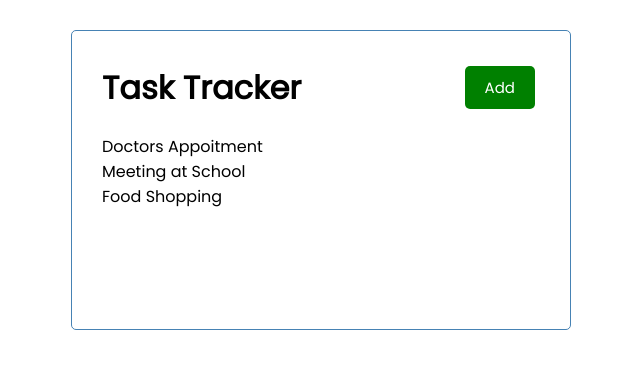
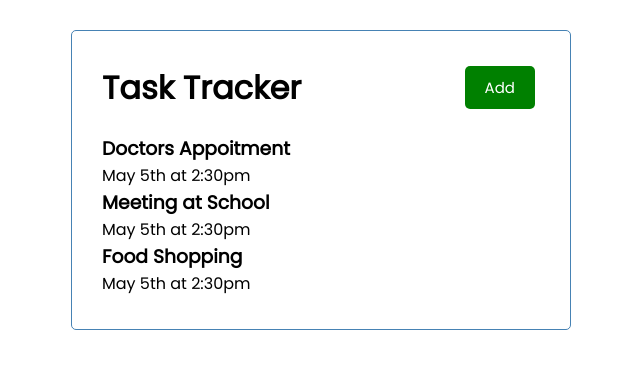
Before and after one commit to deogemini/TaskTrackerApp, an Angular app: page / in a window 1280 px wide. Shown: the top 368 px of the page, without its empty margins (319-959 px from the left). Built offline with nearby package versions, Linux system fonts and the light colour scheme.

Commit message:
embeding task-item component in  tasks component

```diff
--- a/src/app/components/task-item/task-item.component.html
+++ b/src/app/components/task-item/task-item.component.html
@@ -1 +1,4 @@
-<p>task-item works!</p>
+<div class="task">
+  <h3>{{ task.text }}</h3>
+  <p>{{ task.day }}</p>
+</div>
--- a/src/app/components/task-item/task-item.component.ts
+++ b/src/app/components/task-item/task-item.component.ts
@@ -1,4 +1,5 @@
-import { Component, OnInit } from '@angular/core';
+import { Component, OnInit ,Input} from '@angular/core';
+import {Task} from '../../Task';
 
 @Component({
   selector: 'app-task-item',
@@ -6,6 +7,7 @@
   styleUrls: ['./task-item.component.css']
 })
 export class TaskItemComponent implements OnInit {
+  @Input() task!: Task;
 
   constructor() { }
 
--- a/src/app/components/tasks/tasks.component.html
+++ b/src/app/components/tasks/tasks.component.html
@@ -1 +1 @@
-<p  *ngFor="let task of tasks">{{ task.text }}</p>
+<app-task-item  *ngFor="let task of tasks" [task]="task"></app-task-item>
```
